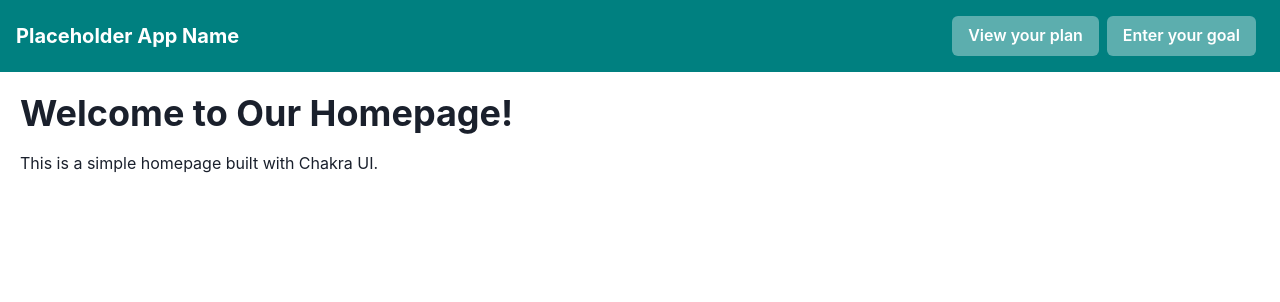
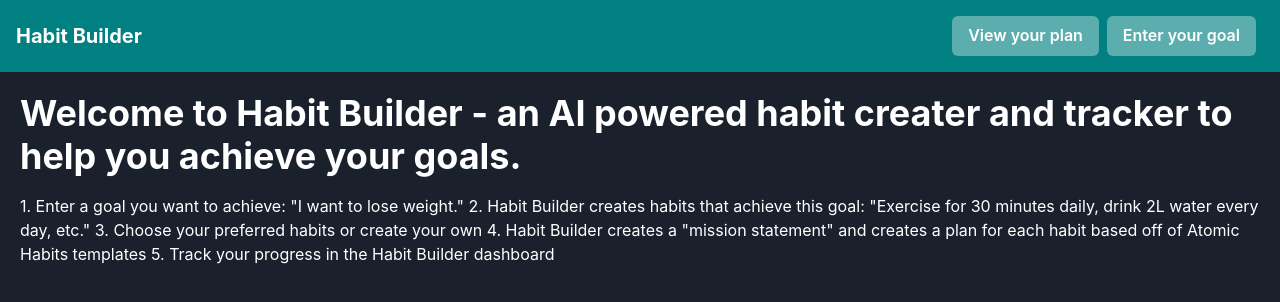
Before and after one commit to Bhatiawaris/bcsHacks, a React (Create React App) app: page / in a window 1280 px wide. Shown: the top 302 px of the page. Built offline with nearby package versions, Linux system fonts and the light colour scheme.

Commit message:
Added styles page and created some instructions for app

```diff
--- a/src/components/HomePage.js
+++ b/src/components/HomePage.js
@@ -1,15 +1,23 @@
-// HomePage.js
 import React from "react";
 import { Box, Heading, Text } from "@chakra-ui/react";
 
 function HomePage() {
   return (
-    <Box>
+    <Box bg="#1A202C" color="white" minHeight="100vh">
       <Box p={5}>
         <Heading as="h1" size="xl">
-          Welcome to Our Homepage!
+          Welcome to Habit Builder - an AI powered habit creater and tracker to
+          help you achieve your goals.
         </Heading>
-        <Text mt={4}>This is a simple homepage built with Chakra UI.</Text>
+        <Text mt={4}>
+          1. Enter a goal you want to achieve: "I want to lose weight." 2. Habit
+          Builder creates habits that achieve this goal: "Exercise for 30
+          minutes daily, drink 2L water every day, etc." 3. Choose your
+          preferred habits or create your own 4. Habit Builder creates a
+          "mission statement" and creates a plan for each habit based off of
+          Atomic Habits templates 5. Track your progress in the Habit Builder
+          dashboard
+        </Text>
       </Box>
     </Box>
   );
--- a/src/components/Navbar.js
+++ b/src/components/Navbar.js
@@ -7,7 +7,7 @@ function Navbar() {
     <Flex p={4} backgroundColor="teal" alignItems="center">
       <Link to="/">
         <Text fontSize="xl" fontWeight="bold" color="white">
-          Placeholder App Name
+          Habit Builder
         </Text>
       </Link>
       <Spacer />
--- a/src/index.js
+++ b/src/index.js
@@ -1,6 +1,7 @@
 import React from "react";
 import ReactDOM from "react-dom";
 import App from "./App";
+import "./styles.css";
 
 ReactDOM.render(
   <React.StrictMode>
```
Also changed, not shown: src/styles.css (added).
